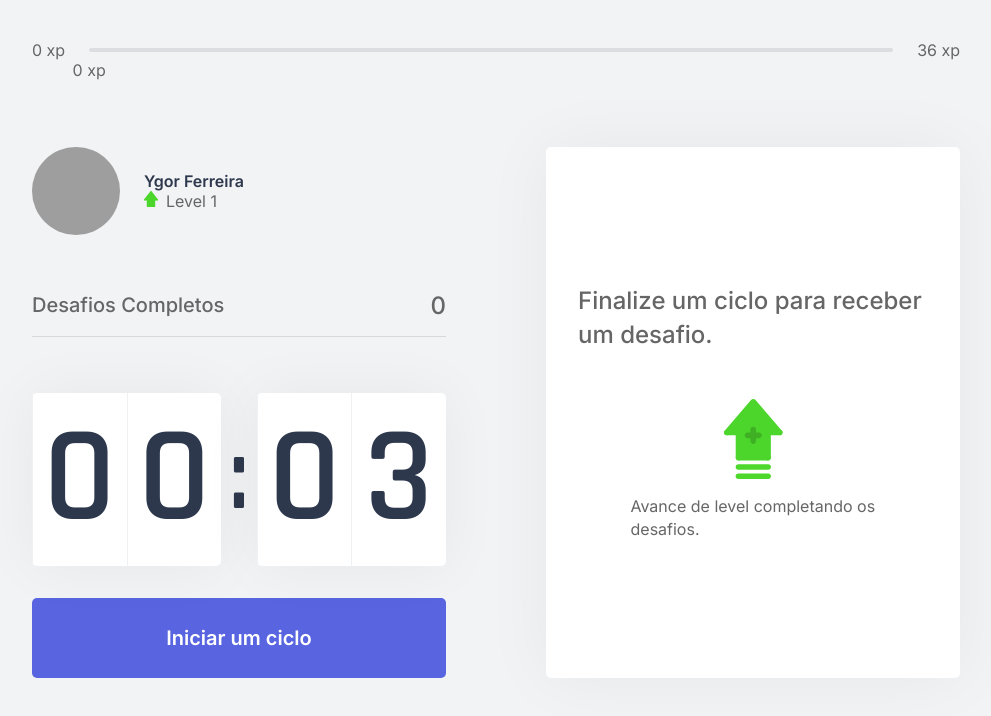
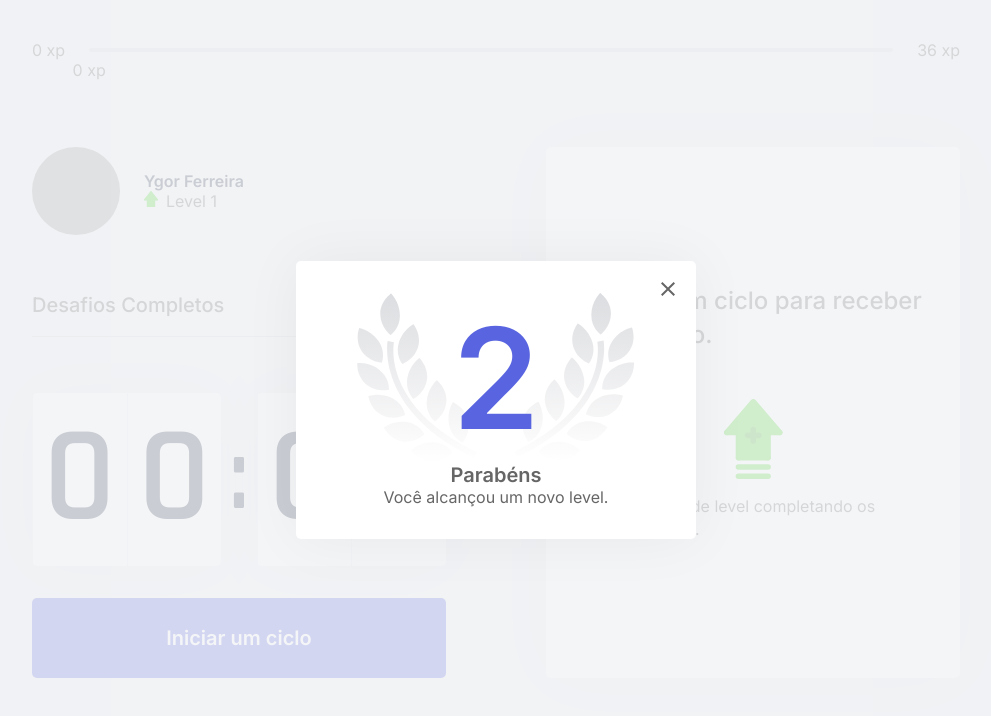
Before and after one commit to ygorpinto/Go-On, a Next.js app: page / in a window 1280 px wide. Shown: the top 716 px of the page, without its empty margins (144-1135 px from the left). Built offline with nearby package versions, Linux system fonts and the light colour scheme; grey boxes are pictures that could not be loaded.

Commit message:
finishing the app

```diff
--- a/package.json
+++ b/package.json
@@ -8,7 +8,9 @@
     "start": "next start"
   },
   "dependencies": {
+    "@types/js-cookie": "^2.2.6",
     "@types/styled-components": "^5.1.7",
+    "js-cookie": "^2.2.1",
     "next": "10.0.7",
     "react": "17.0.1",
     "react-dom": "17.0.1",
--- /dev/null
+++ b/src/components/LevelUpModal.tsx
@@ -0,0 +1,16 @@
+import styles from '../styles/components/LevelUpModal.module.css'
+
+export const LevelUpModal = () => {
+    return (
+        <div className={styles.overlay}>
+            <div className={styles.container}>
+                <header>2</header>
+                <strong>Parabéns</strong>
+                <p>Você alcançou um novo level.</p>
+                <button type="button">
+                    <img src="/icons/close.svg" alt="Fechar Modal"/>
+                </button>
+            </div>
+        </div>
+    )
+}
--- a/src/contexts/ChallangesContext.tsx
+++ b/src/contexts/ChallangesContext.tsx
@@ -1,5 +1,7 @@
 import {createContext, useState, ReactNode, useEffect} from 'react'
 import challanges from '../../challenges.json'
+import Cookies from 'js-cookie'
+import { LevelUpModal } from '../components/LevelUpModal';
 
 interface Challange {
     type:string,
@@ -21,19 +23,22 @@ interface ChallangerContextData {
 
 interface ChallangerProviderProps {
     children : ReactNode;
+    level:number;
+    currentExp:number;
+    challangesCompleted:number;
 }
 
 export const ChallangesContext = createContext({} as ChallangerContextData);
 
-export const ChallangeProvider = ({children}:ChallangerProviderProps) => {
+export const ChallangeProvider = ( { children, ...rest } : ChallangerProviderProps ) => {
 
     useEffect(()=>{
         Notification.requestPermission();
     },[]);
 
-    const [level,setLevel] = useState(1);
-    const [currentExperience, setCurrentExperience] = useState(0);
-    const [challangesCompleted, setChallangesCompleted] = useState(0);
+    const [level,setLevel] = useState(rest.level ?? 1);
+    const [currentExperience, setCurrentExperience] = useState(rest.currentExp ?? 0);
+    const [challangesCompleted, setChallangesCompleted] = useState(rest.challangesCompleted ?? 0);
 
     const [activeChallange, setActiveChallange] = useState(null);
 
@@ -72,7 +77,7 @@ export const ChallangeProvider = ({children}:ChallangerProviderProps) => {
         let finalExperience = currentExperience + amount
 
         if (finalExperience >= experienceToNextLevel){
-            finalExperience = finalExperience - experienceToNextLevel
+            finalExperience = finalExperience - experienceToNextLevel;
             levelUp();
         }
 
@@ -80,6 +85,13 @@ export const ChallangeProvider = ({children}:ChallangerProviderProps) => {
         setActiveChallange(null);
         setChallangesCompleted(challangesCompleted + 1)
     }
+
+
+    useEffect(()=>{
+        Cookies.set('level',level.toString())
+        Cookies.set('currentExp',currentExperience.toString())
+        Cookies.set('challangesCompleted',challangesCompleted.toString())
+    },[level,currentExperience,challangesCompleted])
 
     return (
         <ChallangesContext.Provider
@@ -95,6 +107,7 @@ export const ChallangeProvider = ({children}:ChallangerProviderProps) => {
         completeChallange
         }}>
             {children}
+            <LevelUpModal/>
         </ChallangesContext.Provider>
     );
 
--- a/src/pages/_app.tsx
+++ b/src/pages/_app.tsx
@@ -1,12 +1,7 @@
-import {ChallangeProvider} from '../contexts/ChallangesContext'
-
 function MyApp({ Component, pageProps }) {
 
   return (
-  <ChallangeProvider>
   <Component {...pageProps} />
-  </ChallangeProvider>
-
   )
 }
 
--- a/src/pages/index.tsx
+++ b/src/pages/index.tsx
@@ -4,16 +4,29 @@ import { CompletedChallanges } from '../components/CompletedChallanges'
 import {Countdown} from '../components/Countdown'
 import { ChallangeBox } from '../components/ChallangeBox'
 import { CountdownProvider } from '../contexts/CountdownContext'
+import { ChallangeProvider } from '../contexts/ChallangesContext'
 
 import GlobalStyles from '../styles/global'
 import styles from '../styles/pages/Home.module.css'
 
+import {GetServerSideProps} from 'next'
 import Head from 'next/head'
 
-export default function Home() {
+interface HomeProps {
+  level:number,
+  currentExp:number,
+  challangesCompleted:number,
+}
+
+export default function Home(props:HomeProps) {
   return (
     <>
     <GlobalStyles/>
+    <ChallangeProvider
+      level={props.level}
+      currentExp = {props.currentExp}
+      challangesCompleted = {props.challangesCompleted}
+    >
     <Head>
       <title>Go On</title>
     </Head>
@@ -32,6 +45,20 @@ export default function Home() {
         </section>
         </CountdownProvider>
         </div>
+        </ChallangeProvider>
     </>
   )
 }
+
+export const getServerSideProps:GetServerSideProps = async (ctx) => {
+
+  const { level, currentExp, challangesCompleted } = ctx.req.cookies;
+
+  return {
+    props:{
+      level:Number(level),
+      currentExp:Number(currentExp),
+      challangesCompleted:Number(challangesCompleted)
+    }
+  }
+}
--- /dev/null
+++ b/src/styles/components/LevelUpModal.module.css
@@ -0,0 +1,51 @@
+.overlay {
+    background: rgba(242,243,245,0.8);
+    position:fixed;
+    top:0;
+    bottom:0;
+    left: 0;
+    right: 0;
+
+    display:flex;
+    justify-content: center;
+    align-items: center;
+}
+
+.container{
+    background: var(--white);
+    width:100%;
+    max-width: 400px;
+    padding: 2rem 3rem;
+    border-radius: 5px;
+    box-shadow: 0 0 60px rgba(0,0,0,0.05);
+    text-align: center;
+    position: relative;
+}
+
+.container header{
+    font-size: 8.75rem;
+    font-weight: 600;
+    color: var(--blue);
+    background: url('/icons/levelup.svg') no-repeat center;
+    background-size: contain;
+}
+
+.container strong{
+    font-size: 2.25rem;
+    color: var(--title);
+
+}
+
+.container strong{
+    font-size: 1.25rem;
+    color: var(--text);
+    margin-top: 0.25;
+}
+
+.container button{
+    position: absolute;
+    right: 0.5rem;
+    top: 0.5rem;
+    background: none;
+    border: 0;
+}
```
Also changed, not shown: 1 other file (tests, documents, lock files or other folders).
